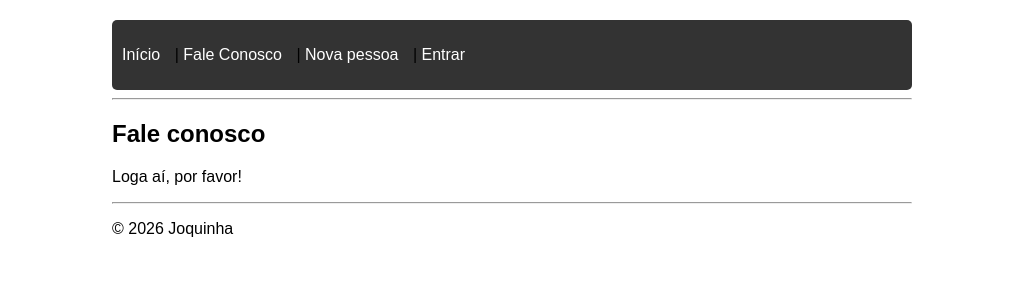
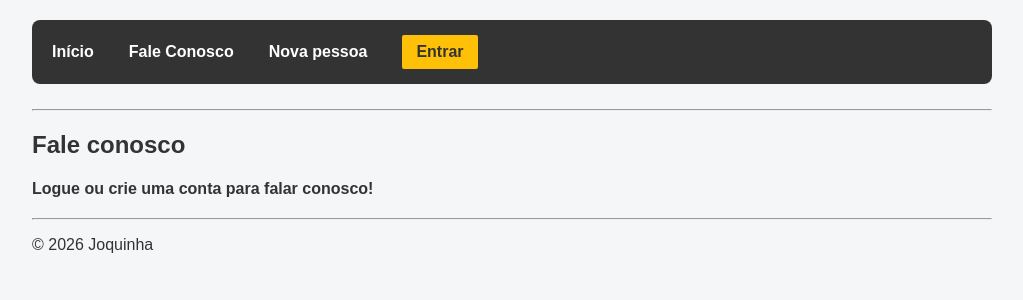
Before and after one commit to Giancsa/djangobase_lastversion, a Django app: page /contato/ in a window 1280 px wide. Shown: the top 300 px of the page, without its empty margins (128-1151 px from the left). Run offline with Django 5.2, Linux system fonts and the light colour scheme.

Commit message:
2026.10.09

```diff
--- a/cadastro/static/cadastro/style.css
+++ b/cadastro/static/cadastro/style.css
@@ -1,31 +1,116 @@
+
+* {
+    box-sizing: border-box;
+}
+
 body {
     font-family: Arial, sans-serif;
-    max-width: 800px;
+    max-width: 1000px;
     margin: 0 auto;
     padding: 20px;
+    background-color: #f4f6f8;
+    color: #333;
 }
 
 nav {
     background-color: #333;
-    padding: 10px;
-    border-radius: 5px;
+
+    /*15 px em cima e embaixo; 20 px nas laterais.*/
+    padding: 15px 20px;
+
+    /*Deixa os cantos mais arredondados.*/
+    border-radius: 8px;
+
+    /*Cria espaço abaixo da navbar.*/
+    margin-bottom: 25px;
 }
 
 nav a {
     color: white;
     text-decoration: none;
-    margin-right: 10px;
+    margin-right: 15px;
+    font-weight: bold;
+    transition: color 0.2s ease;
 }
 
-h1 {
+nav a:hover {
+    color: #ffc107;
+}
+
+nav button{
+    background-color: #ffc107;
     color: #333;
+    padding: 8px 14px;
+    border: none;
+    border-radius: 4px;
+    font-weight: bold;
+    cursor: pointer;
+}
+
+nav button :hover{
+    background-color: #e0a800;
+}
+
+/*.nav-links seleciona o contêiner da navegação.*/
+.nav-links{
+    display: flex;
+
+    /*Ela alinha verticalmente os itens ao centro da linha flexível*/
+    align-items: center;
+
+    /*aumentar o espaço entre os links*/
+    gap: 20px;
+
+    /* permite que os elementos passem para outra linha se faltar espaço */
+    flex-wrap: wrap;
+}
+
+.nav-links form{
+    margin: 0;
+}
+
+
+.nav-links a.btn-nav {
+    /* Permite aplicar espaçamento interno e dimensões ao link, mantendo-o na linha. */
+    display: inline-block;
+
+    /*Define o fundo amarelo.*/
+    background-color: #ffc107;
+
+    /*Cor do texto*/
+    color: #333;
+
+    /*Cria espaço interno, dando ao link o formato de botão.*/
+    padding: 8px 14px;
+    border-radius: 2px;
+    font-weight: bold;
+    text-decoration: none;
+    margin-right: 0;
+    transition: background-color 0.2s ease;
+}
+
+.nav-links a.btn-nav:hover {
+    background-color: #e0a800;
+    color: #333;
+}
+
+
+/*span seleciona o elemento <span> dentro dele.*/
+.nav-links span{
+    color: white;
+}
+
+h1, h2, h3,h4,h5,h6 {
+    color: #333;
+    margin-bottom: 20px;
 }
 
 button {
     background-color: #333;
     color: white;
-    padding: 8px 16px;
+    padding: 10px 16px;
     border: none;
-    border-radius: 4px;
+    border-radius: 5px;
     cursor: pointer;
+    transition: background-color 0.2s;
 }
--- a/cadastro/templates/cadastro/base.html
+++ b/cadastro/templates/cadastro/base.html
@@ -10,23 +10,26 @@
 
 <body>
 
+
     <nav>
-        <P></P>
-        <a href="{% url 'index' %}">Início</a> |
-        <a href="{% url 'contato' %}">Fale Conosco</a> |
-        <a href="{% url 'adicionar' %}">Nova pessoa</a> |
-        {% if user.is_authenticated %}
-        Olá, {{ user.username }}! |
-        <form method="POST" action="{% url 'logout' %}" style="display: inline;">
-            {% csrf_token %}
-            <button type="submit">Sair</button>
-        </form>
-        {% else %}
-        <a href="{% url 'login' %}">Entrar</a>
-        {% endif %}
-        <P></P>
+        <div class="nav-links">
+            <a href="{% url 'index' %}">Início </a>
+            <a href="{% url 'contato' %}">Fale Conosco</a>
+            <a href="{% url 'adicionar' %}">Nova pessoa</a>
 
+            {% if user.is_authenticated %}
+            <span>Olá, {{ user.username }}!</span>
+
+            <form method="POST" action="{% url 'logout' %}">
+                {% csrf_token %}
+                <button type="submit">Sair</button>
+            </form>
+            {% else %}
+            <a class="btn-nav" href="{% url 'login' %}">Entrar</a>
+            {% endif %}
+        </div>
     </nav>
+
 
     <hr>
 
--- a/cadastro/templates/cadastro/contato.html
+++ b/cadastro/templates/cadastro/contato.html
@@ -18,7 +18,7 @@
         <button type="submit">Salvar</button>
     </form>
     {% else %}
-    <p>Loga aí, por favor!</p>
+    <h4> Logue ou crie uma conta para falar conosco!</h4>
     {% endif %}
 
 
```
